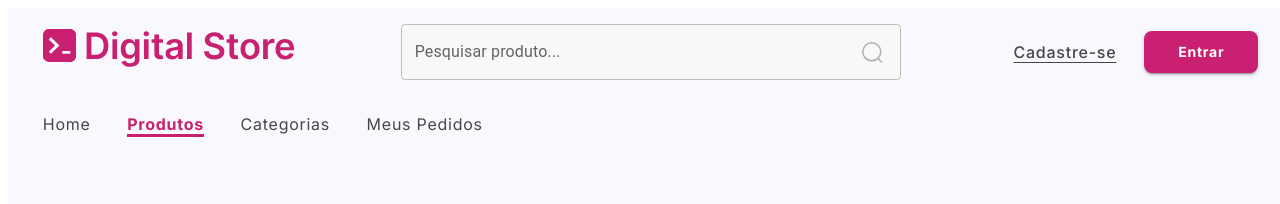
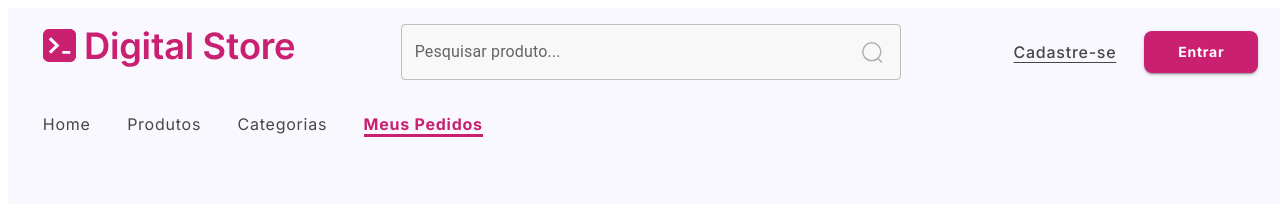
Before and after one commit to htorquilho/FS13-loja-online, a React (Create React App) app: page /produtos in a window 1280 px wide. Shown: the top 204 px of the page. Built offline with nearby package versions, Linux system fonts and the light colour scheme; data requests are answered from the project's data file; what react-swipeable-views-utils would draw is missing.

Commit message:
Versão final 2

```diff
--- a/src/components/FeaturedCollections/styles.scss
+++ b/src/components/FeaturedCollections/styles.scss
@@ -18,7 +18,7 @@ div.featured-collections {
         height: 265px;
         width: 446px;
         display: flex;
-        margin-left: 30px;
+
         img {
             width:226px;
             height:  265px;
--- a/src/components/Header/Menu.jsx
+++ b/src/components/Header/Menu.jsx
@@ -11,9 +11,9 @@ export default function Menu() {
     return (
         <Box className="header-menu">
             <Link className={isActive('/')} to="/">Home</Link>
-            <Link className={isActive('/produtos')} to="/produtos">Produtos</Link>
+            <Link className={isActive('/page2')} to="/page2">Produtos</Link>
             <Link className={isActive('/categorias')} to="/categorias">Categorias</Link>
-            <Link className={isActive("/meus-pedidos")} to="/meus-pedidos">Meus Pedidos</Link>
+            <Link className={isActive("/produtos")} to="/produtos">Meus Pedidos</Link>
         </Box>
     )
 }
--- a/src/pages/Page2/index.jsx
+++ b/src/pages/Page2/index.jsx
@@ -4,7 +4,7 @@ import Footer from "../../components/Footer";
 
 export default function Page2() {
     return (
-        <div style={{ width: '1440px' }}>
+        <div style={{ width: '1540px' }}>
             <Header/>
 
             <AllProducts/>
```
